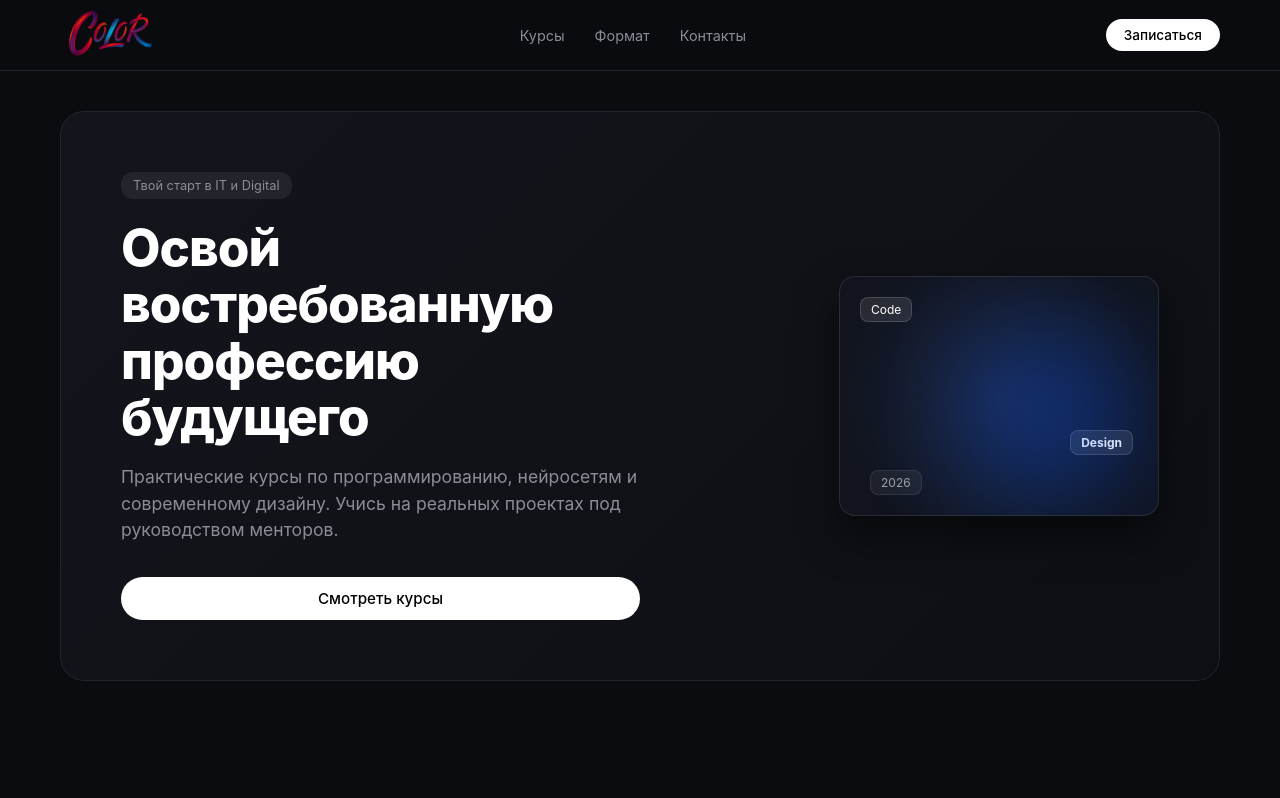
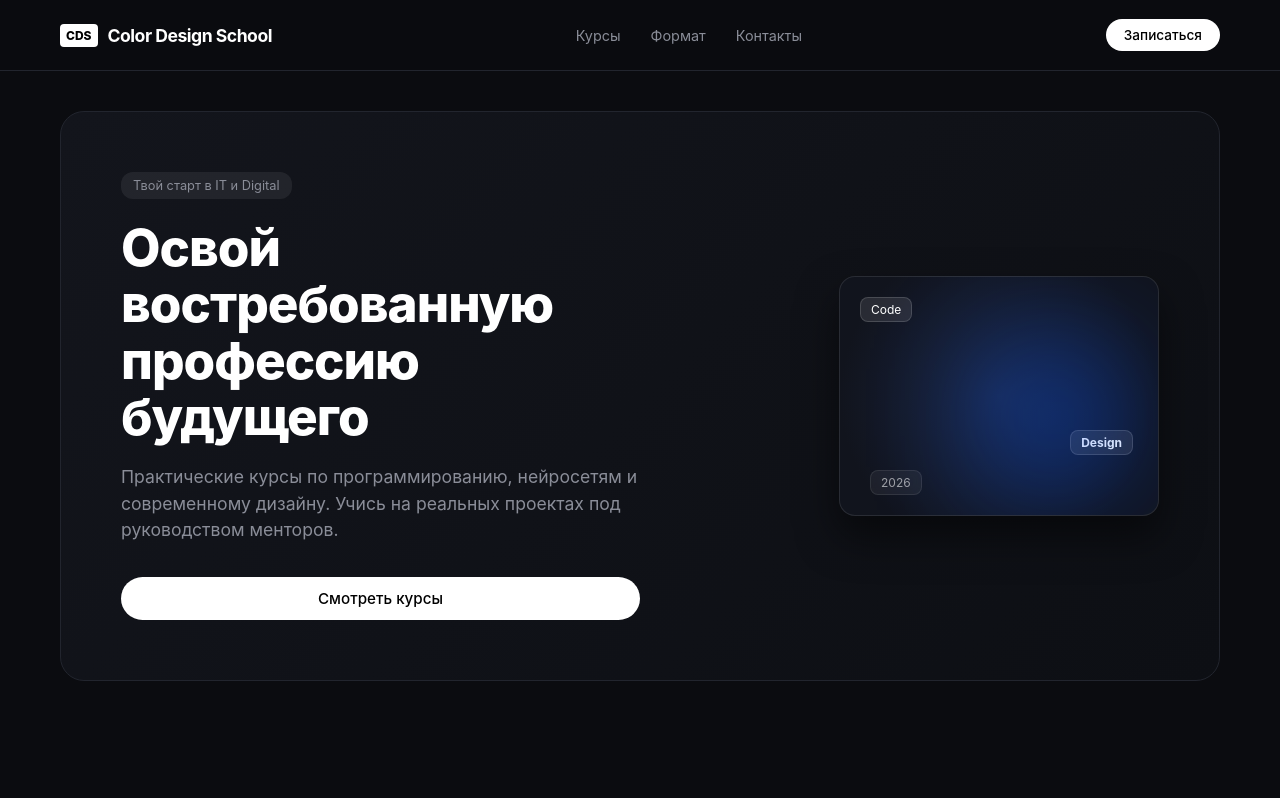
Before and after one commit to 1Lamotrigine/CDS-Landing, a plain HTML site: page index.html in a window 1280 px wide. Shown: the top 798 px of the page. Drawn offline with Linux system fonts and the light colour scheme.

Commit message:
Updated Logo

```diff
--- a/index.html
+++ b/index.html
@@ -12,9 +12,9 @@
     <header class="header">
         <div class="container header__container">
             <a href="#" class="logo logo--link">
-                <!-- <span class="logo__badge">CDS</span>
-                <span class="logo__text">Color Design School</span> -->
-                <img class="cds__logo" src="./img/cds-logo.png" alt="Logo">
+                <span class="logo__badge">CDS</span>
+                <span class="logo__text">Color Design School</span>
+                <!-- <img class="cds__logo" src="./img/cds-logo.png" alt="Logo"> -->
             </a>
             <nav class="nav">
                 <a href="#courses" class="nav__link">Курсы</a>
@@ -368,9 +368,9 @@
         <div class="container footer__grid reveal">
             <div class="footer__brand">
                 <div class="logo">
-                    <!-- <span class="logo__badge">CP</span>
-                    <span class="logo__text">Coder Pro</span> -->
-                    <img class="cds__logo" src="./img/cds-logo.png" alt="Logo">
+                    <span class="logo__badge">CP</span>
+                    <span class="logo__text">Coder Pro</span>
+                    <!-- <img class="cds__logo" src="./img/cds-logo.png" alt="Logo"> -->
                 </div>
                 <p class="footer__copy-text">Минималистичная школа программирования и дизайна для тех, кто хочет уверенно стартовать в IT: Python, Frontend, Web Design, Graphic Design.</p>
             </div>
```
